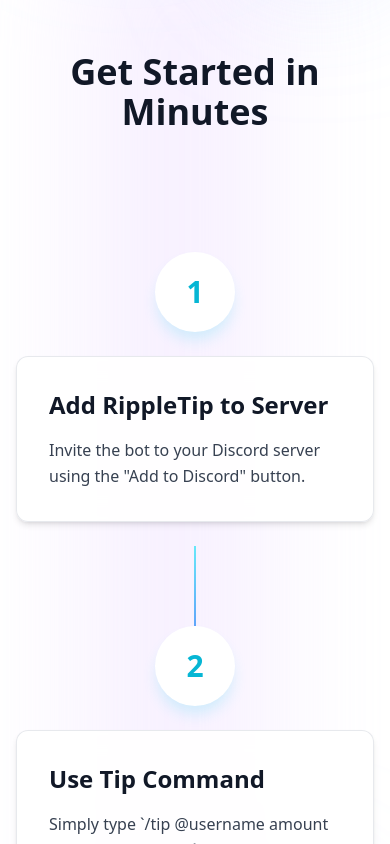
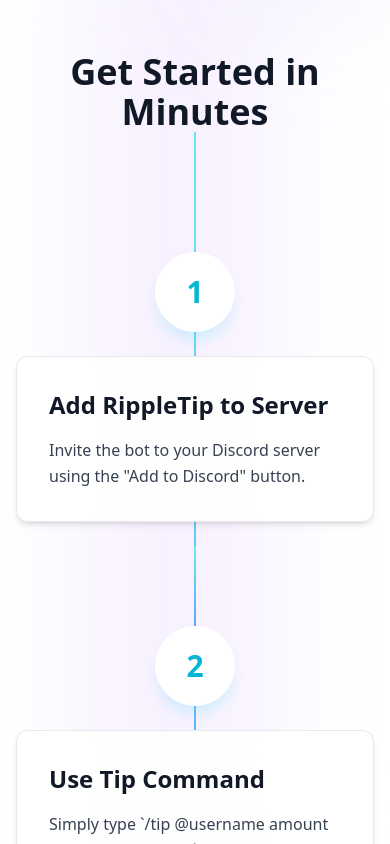
Before and after one commit to KyllianGenot/RippleTip-Website, a React (Vite) app: page / in a window 390 px wide. Shown: the part 2220-3064 px from the top of the page. Built offline with nearby package versions, Linux system fonts and the light colour scheme.

Commit message:
feat: ✨ update Stream line with improved styles and animations

```diff
--- a/src/components/features/HowItWorksSection.tsx
+++ b/src/components/features/HowItWorksSection.tsx
@@ -29,11 +29,11 @@
       {/* Séparateur Dégradé */}
       <div className="absolute top-0 left-1/2 -translate-x-1/2 w-2/3 sm:w-1/2 md:w-1/3 lg:w-1/4 h-px bg-gradient-to-r from-transparent via-gray-300 dark:via-gray-700 to-transparent" />
 
-      {/* Timeline Connector - Réduit l'espace en bas */}
+      {/* Timeline Connector - Visible on all devices and starts from under the title */}
       <div
-        className={`absolute left-1/2 transform -translate-x-1/2 top-60 bottom-12 w-0.5 ${
+        className={`absolute left-1/2 transform -translate-x-1/2 top-40 sm:top-48 md:top-60 bottom-12 w-0.5 ${
           isDarkMode ? 'bg-gradient-to-b from-cyan-700 via-blue-600 to-cyan-700' : 'bg-gradient-to-b from-cyan-300 via-blue-400 to-cyan-300'
-        } hidden lg:block`}
+        }`}
       />
 
       <div className="container mx-auto px-4 relative z-10">
```
